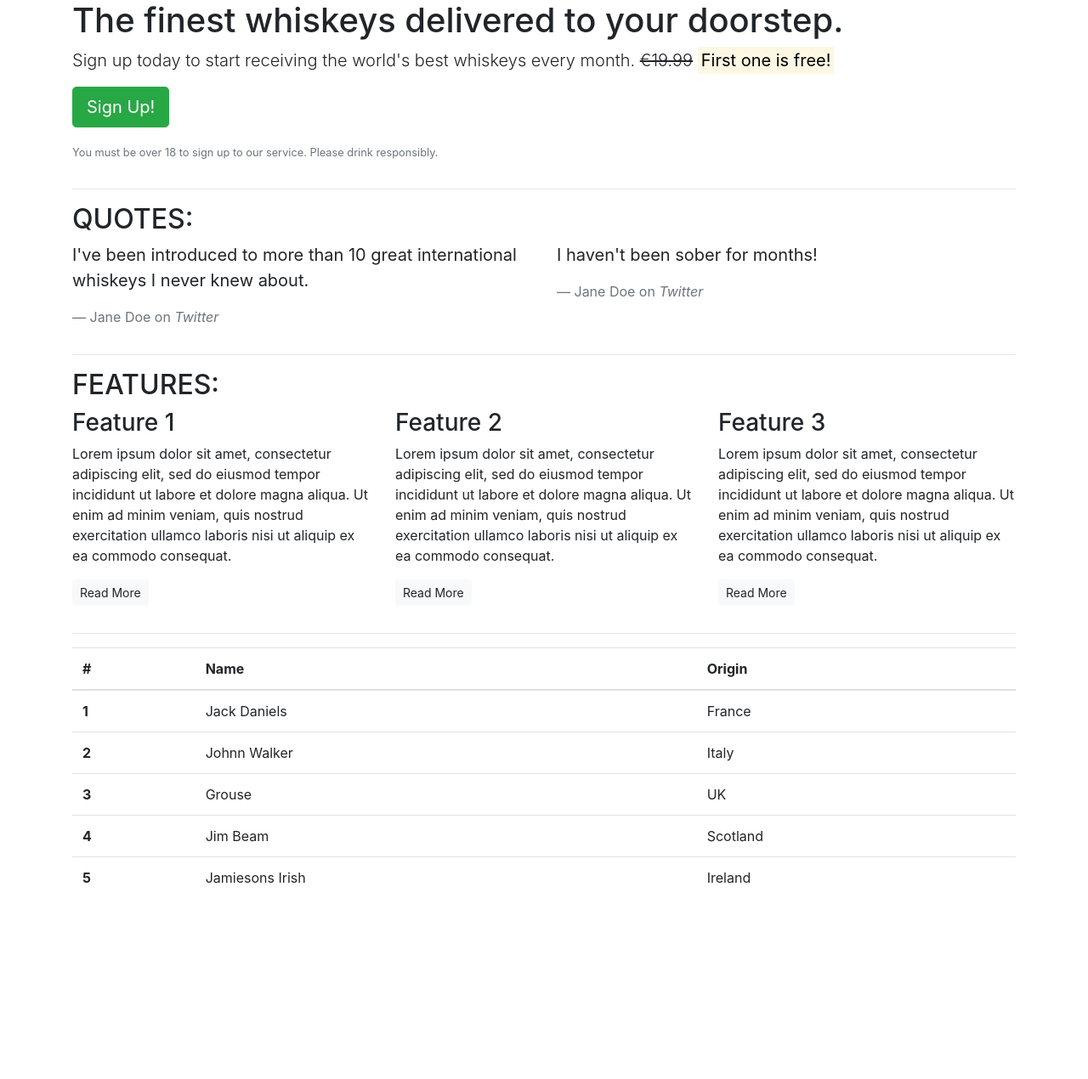
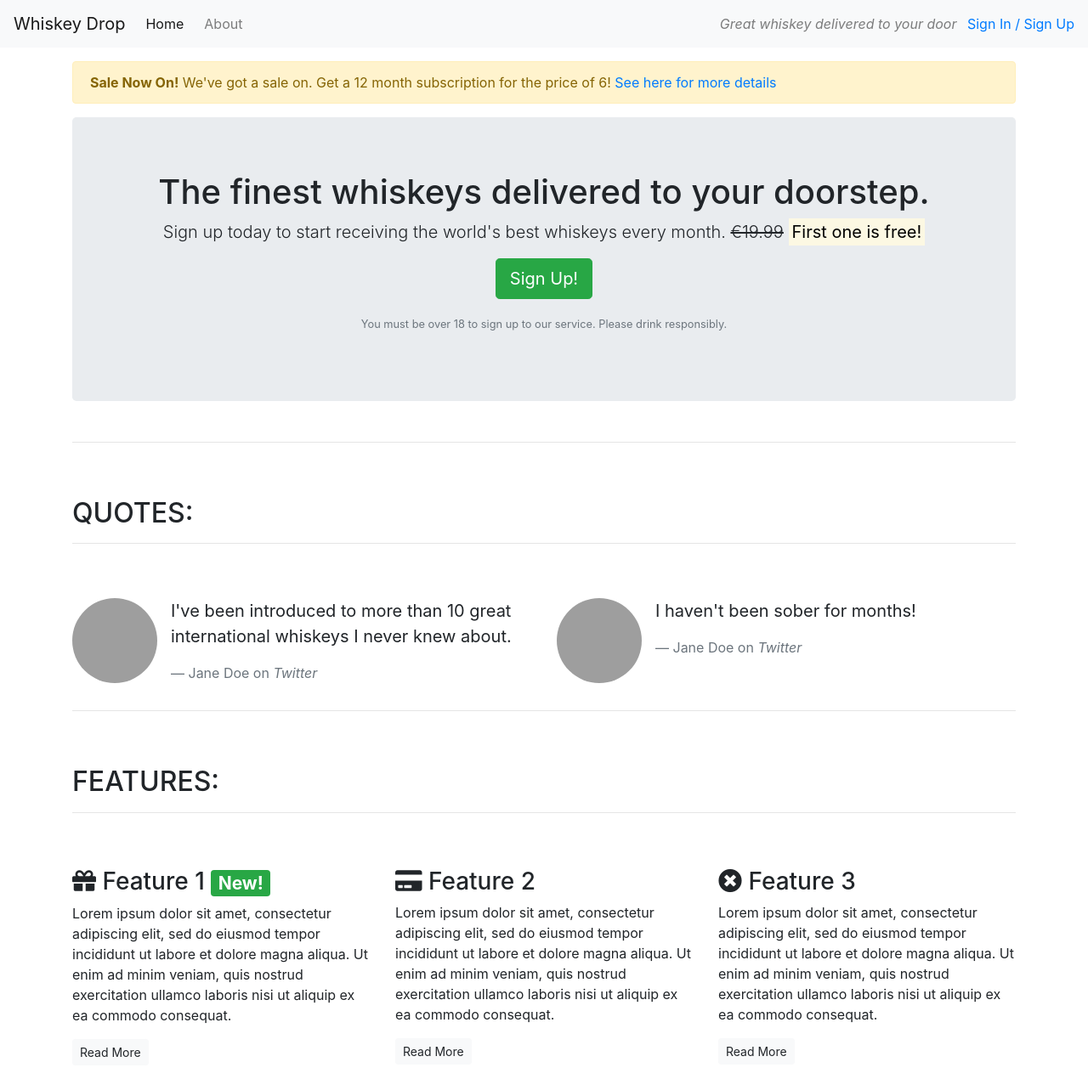
Before and after one commit to VMBlakelock/Whiskey-drop, a plain HTML site: page index.html in a window 1280 px wide. Shown: the whole page at 85% size. Before the commit the page ends 1073 px from the top, so only its background shows below. Drawn offline with nearby package versions, Linux system fonts and the light colour scheme; grey boxes are pictures that could not be loaded.

Commit message:
index.html

```diff
--- a/index.html
+++ b/index.html
@@ -6,16 +6,43 @@
     <meta name="viewport" content="width=device-width, initial-scale=1.0">
     <title>Whiskey Drop | Taste a new whiskey every month</title>
     <link rel="stylesheet" href="https://maxcdn.bootstrapcdn.com/bootstrap/4.1.3/css/bootstrap.min.css">
+    <link rel="stylesheet" href="https://use.fontawesome.com/releases/v5.6.1/css/all.css" integrity="sha384-gfdkjb5BdAXd+lj+gudLWI+BXq4IuLW5IT+brZEZsLFm++aCMlF1V92rMkPaX4PP" crossorigin="anonymous">
 </head>
 
 <body>
-    <article class="container">
+    <!--Nav-->
+    <nav class="navbar navbar-light navbar-expand-sm bg-light">
+        <a href="/" class="navbar-brand">
+                    Whiskey Drop</a>
+        <ul class="navbar-nav mr-auto">
+            <li class="active nav-item mr-2"><a class="nav-link" href="/">Home</a></li>
+            <li class="nav-item mr-2"><a class="nav-link" href="">About</a></li>
+            <li class="nav-item mr-2 d-block d-sm-none"><a class="nav-link" href="">Sign In / Sign Up</a></li>
+        </ul>
+
+        <div class="d-none d-md-block">
+            <p class="navbar-text my-auto mr-2"><i>Great whiskey delivered to your door</i></p>
+            <a href="/login">Sign In / Sign Up</a>
+        </div>
+        <!--</div>-->
+    </nav>
+    <article class="container mt-3">
+        <div class="row d-none d-sm-block">
+            <div class="col-12">
+                <div class="alert alert-warning">
+                    <strong>Sale Now On!</strong> We've got a sale on. Get a 12 month subscription for the price of 6! <a href="">See here for more details</a>
+                </div>
+            </div>
+        </div>
         <!-- Callout -->
         <div class="row">
             <div class="col-12">
-                <section class="callout">
+                <section class="callout jumbotron text-center">
                     <h1>The finest whiskeys delivered to your doorstep.</h1>
-                    <p class="lead">Sign up today to start receiving the world's best whiskeys every month. <s>€19.99</s> <strong><mark>First one is free!</mark></strong></p>
+                    <p class="lead">Sign up today to start receiving the world's best whiskeys every month.
+                        <s class="d-none d-sm-inline">€19.99</s>
+                        <span class="d-inline d-sm-none"><br></span>
+                        <strong><mark>First one is free!</mark></strong></p>
                     <p><button class="btn btn-lg btn-success">Sign Up!</button></p>
                     <p class="text-muted"><small>You must be over 18 to sign up to our service. Please drink responsibly.</small></p>
                 </section>
@@ -23,57 +50,71 @@
         </div>
         <!-- /.callout -->
         <hr>
-
         <!-- Quotes -->
         <section class="quotes">
             <div class="row">
-                <div class="col-12">
+                <div class="col-12 my-5">
                     <h2 class="text-uppercase">Quotes:</h2>
+                    <hr />
                 </div>
             </div>
             <div class="row">
                 <div class="col-12 col-md-6">
+                    <div class="media">
+                        <div class="d-none d-sm-block">
+                            <img src="https://fcafade2-4a7a-4a5c-af65-0df17183edcb.ws-eu01.gitpod.io/mini-browser/workspace/Whiskey-drop/girl-image.png" class="rounded-circle mr-3" height=100 width=100>
+                        </div>
+                        <div class="media-body">
                             <blockquote class="blockquote">
                                 <p>I've been introduced to more than 10 great international whiskeys I never knew about.</p>
                                 <footer class="blockquote-footer">Jane Doe on <cite title="Twitter">Twitter</cite></footer>
                             </blockquote>
                         </div>
+                    </div>
+                </div>
                 <div class="col-12 col-md-6">
+                    <div class="media">
+                        <div class="d-none d-sm-block">
+                            <img src="https://fcafade2-4a7a-4a5c-af65-0df17183edcb.ws-eu01.gitpod.io/mini-browser/workspace/Whiskey-drop/guy-image.png" class="rounded-circle mr-3" height=100 width=100>
+                        </div>
+                        <div class="media-body">
                             <blockquote class="blockquote">
                                 <p>I haven't been sober for months!</p>
                                 <footer class="blockquote-footer">Jane Doe on <cite title="Twitter">Twitter</cite></footer>
                             </blockquote>
                         </div>
                     </div>
+                </div>
+            </div>
         </section>
         <!-- /.quotes -->
         <hr>
-
         <!-- Features -->
         <section class="features">
             <div class="row">
-                <div class="col-12">
+                <div class="col-12 my-5">
                     <h2 class="text-uppercase">Features:</h2>
+                    <hr />
                 </div>
             </div>
             <div class="row">
                 <div class="col-12 col-md-6 col-lg-4">
                     <div class="feature">
-                        <h3>Feature 1</h3>
+                        <h3><i class="fas fa-gift d-none d-sm-inline"></i> Feature 1 <span class="badge badge-success">New!</span></h3>
                         <p>Lorem ipsum dolor sit amet, consectetur adipiscing elit, sed do eiusmod tempor incididunt ut labore et dolore magna aliqua. Ut enim ad minim veniam, quis nostrud exercitation ullamco laboris nisi ut aliquip ex ea commodo consequat.</p>
                         <p><a class="btn btn-sm btn-light" href="">Read More</a></p>
                     </div>
                 </div>
                 <div class="col-12 col-md-6 col-lg-4">
                     <div class="feature">
-                        <h3>Feature 2</h3>
+                        <h3><i class="fas fa-credit-card d-none d-sm-inline"></i> Feature 2</h3>
                         <p>Lorem ipsum dolor sit amet, consectetur adipiscing elit, sed do eiusmod tempor incididunt ut labore et dolore magna aliqua. Ut enim ad minim veniam, quis nostrud exercitation ullamco laboris nisi ut aliquip ex ea commodo consequat.</p>
                         <p><a class="btn btn-sm btn-light" href="">Read More</a></p>
                     </div>
                 </div>
                 <div class="col-12 d-md-none d-lg-block col-lg-4">
                     <div class="feature">
-                        <h3>Feature 3</h3>
+                        <h3><i class="fas fa-times-circle d-none d-sm-inline"></i> Feature 3</h3>
                         <p>Lorem ipsum dolor sit amet, consectetur adipiscing elit, sed do eiusmod tempor incididunt ut labore et dolore magna aliqua. Ut enim ad minim veniam, quis nostrud exercitation ullamco laboris nisi ut aliquip ex ea commodo consequat.</p>
                         <p><a class="btn btn-sm btn-light" href="">Read More</a></p>
                     </div>
@@ -81,49 +122,6 @@
             </div>
         </section>
         <!-- /.features -->
-<hr>
-
-
-  <!-- Monthly favourites -->
-        <section>
-        <table class="table">
-  <thead>
-    <tr>
-      <th scope="col">#</th>
-      <th scope="col">Name</th>
-      <th scope="col">Origin</th>
-    </tr>
-  </thead>
-  <tbody>
-    <tr>
-      <th scope="row">1</th>
-      <td>Jack Daniels</td>
-      <td>France</td>
-    </tr>
-    <tr>
-      <th scope="row">2</th>
-      <td>Johnn Walker</td>
-      <td>Italy</td>
-    </tr>
-    <tr>
-      <th scope="row">3</th>
-      <td>Grouse</td>
-      <td>UK</td>
-    </tr>
-    <tr>
-      <th scope="row">4</th>
-      <td>Jim Beam</td>
-      <td>Scotland</td>
-    </tr>
-    <tr>
-      <th scope="row">5</th>
-      <td>Jamiesons Irish</td>
-      <td>Ireland</td>
-    </tr>
-  </tbody>
-</table>
-</section>
-    <!--/.Monthly favourites-->
     </article>
 </body>
 
```
Also changed, not shown: 1 other file. Lines whose indentation alone changed are shown as unchanged.
